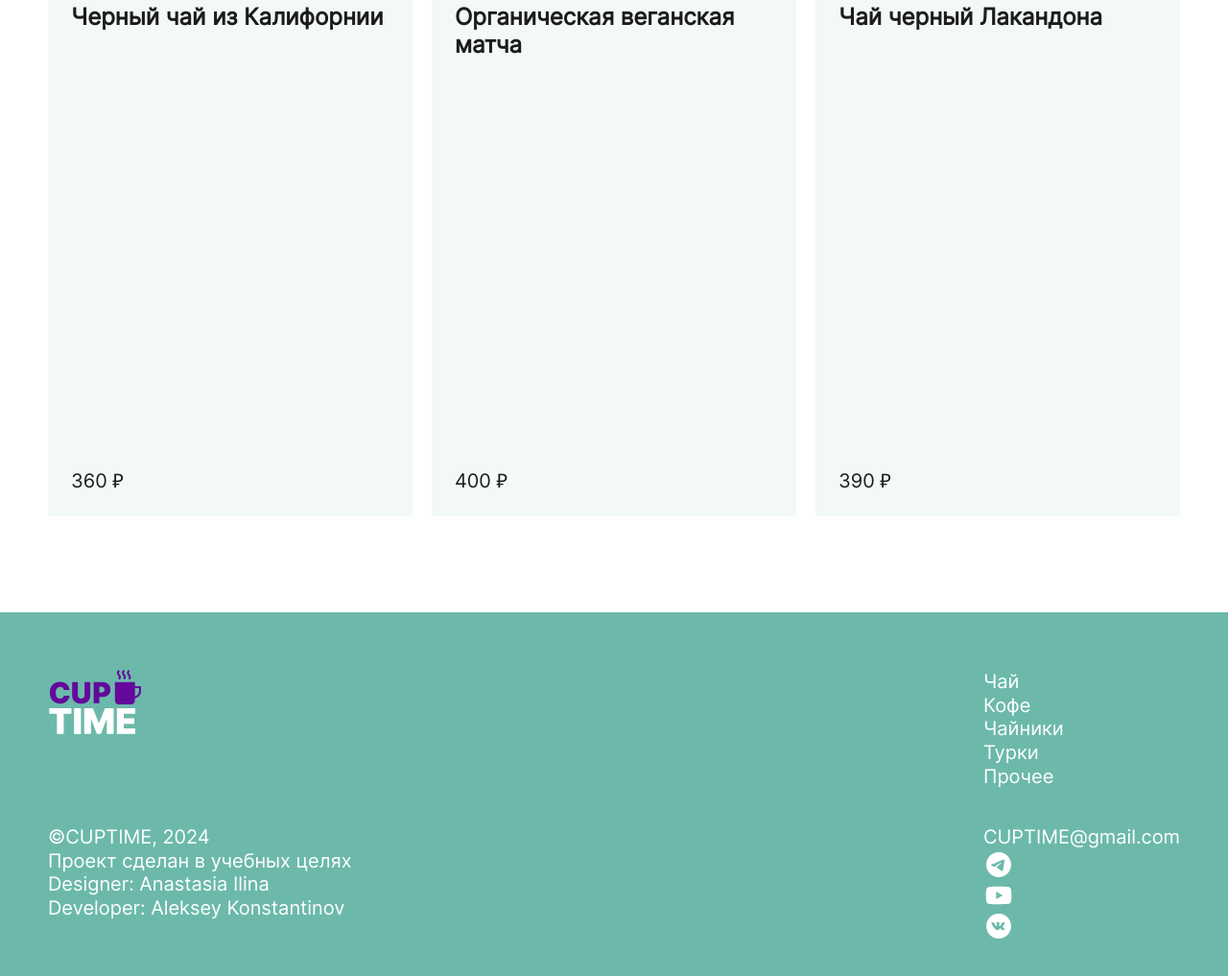
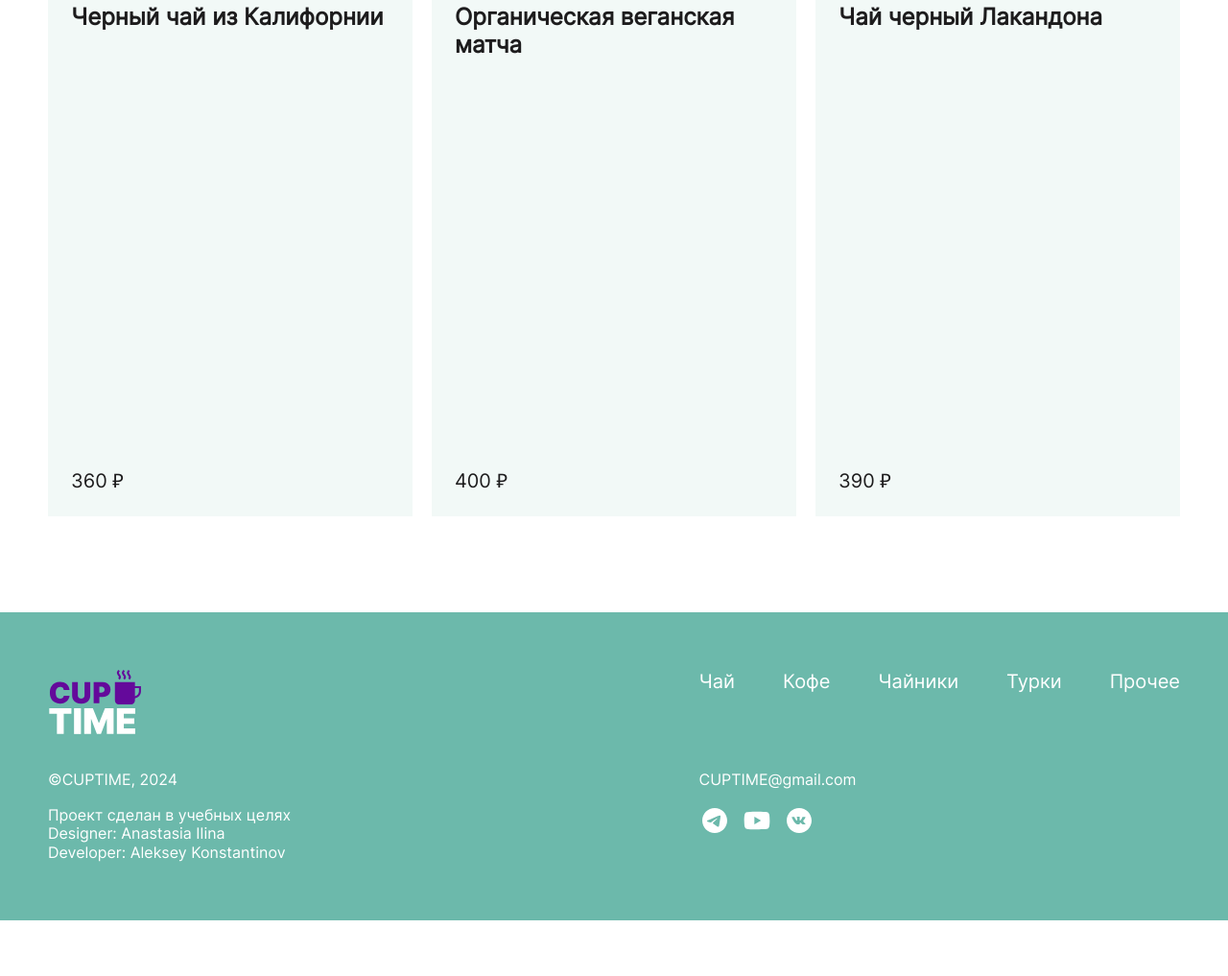
Before and after one commit to AlexeyKonstantinov78/cup-time, a plain HTML site: page index.html in a window 1280 px wide. Shown: the part 1476-2493 px from the top of the page at 96% size. After the commit the page ends 2435 px from the top, so only its background shows below. Drawn offline with Linux system fonts and the light colour scheme.

Commit message:
feat add footer

```diff
--- a/css/style.css
+++ b/css/style.css
@@ -242,7 +242,6 @@ button {
   color: #fff;
 }
 
-
 .footer__container {
   display: grid;
   gap: 38px;
@@ -254,17 +253,26 @@ button {
 
 .footer__logo {}
 
-.footer__nav {}
+.footer__nav {
+  font-size: 20px;
+}
 
-.footer__menu {}
+.footer__menu {
+  display: flex;
+  gap: 50px;
+}
 
 .footer__menu-item {}
 
 .footer__menu-link {}
 
-.footer__info {}
+.footer__info {
+  font-size: 16px;
+}
 
-.footer__copyright {}
+.footer__copyright {
+  margin-bottom: 17px;
+}
 
 .footer__description {}
 
@@ -274,12 +282,24 @@ button {
 
 .footer_developer-link {}
 
-.footer__contacts {}
+.footer__contacts {
+  font-size: 16px;
+}
 
-.footer__email {}
+.footer__email {
+  display: block;
+  margin-bottom: 16px;
+}
 
-.footer__socials {}
+.footer__socials {
+  display: flex;
+  gap: 12px;
 
-.footer__social-item {}
+}
+
+.footer__social-item {
+  width: 32px;
+  height: 32px;
+}
 
 .footer_social-link {}
```
